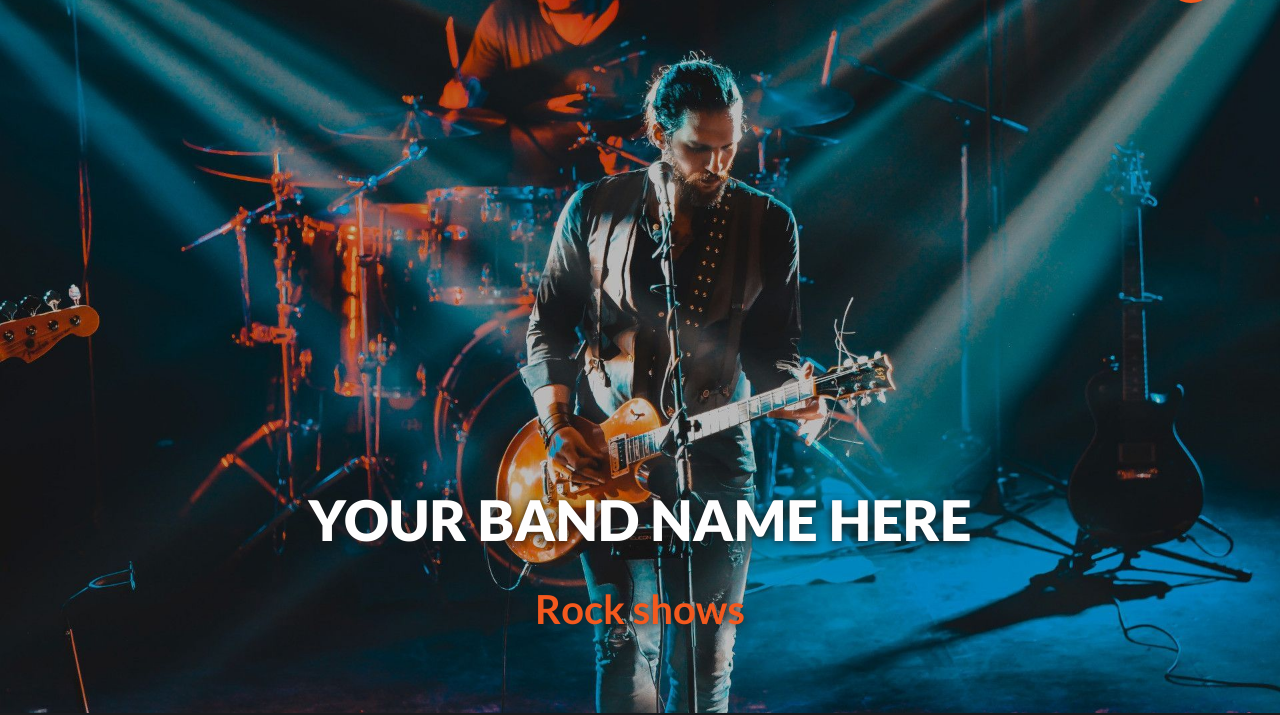
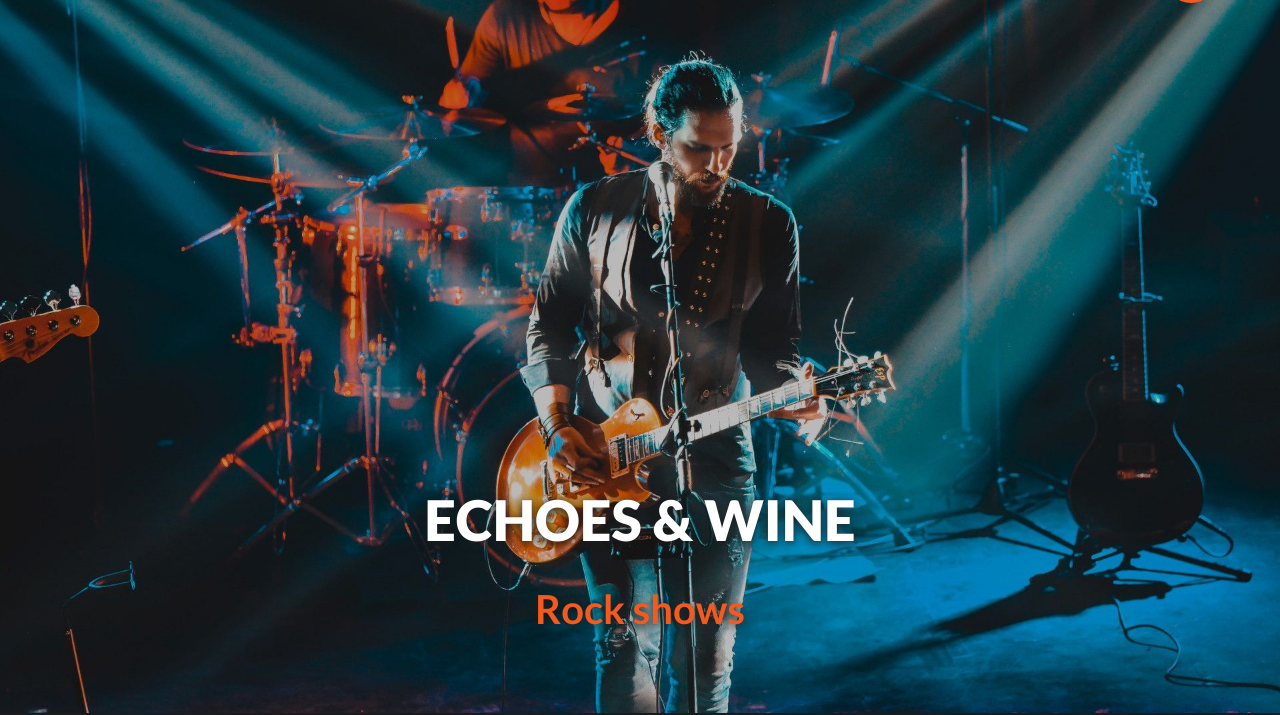
Before and after one commit to firenfrets/echoes-n-wine, a plain HTML site: page index.html in a window 1280 px wide. Shown: the part 87-802 px from the top of the page. Drawn offline with nearby package versions, Linux system fonts and the light colour scheme; some packages are replaced by stand-ins of ours; a script that the page names is missing.

Commit message:
Update index.html

```diff
--- a/index.html
+++ b/index.html
@@ -69,7 +69,7 @@
   </a>
 
 
-    <h1 class="rellax" data-rellax-speed="2">Your Band Name here</h1>
+    <h1 class="rellax" data-rellax-speed="2">Echoes & Wine</h1>
     <h2 id="slogan">Rock shows</h2>
 
    </section>
```
